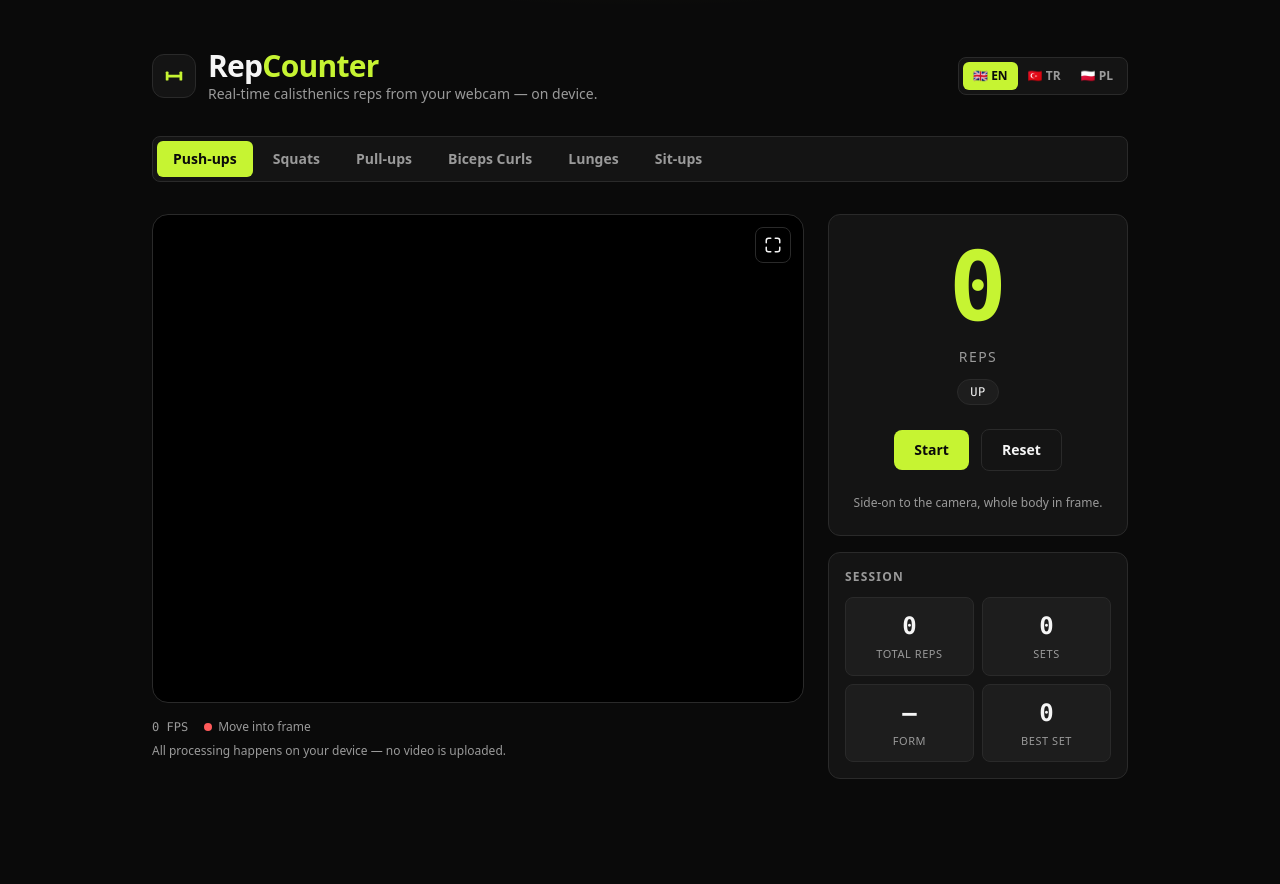
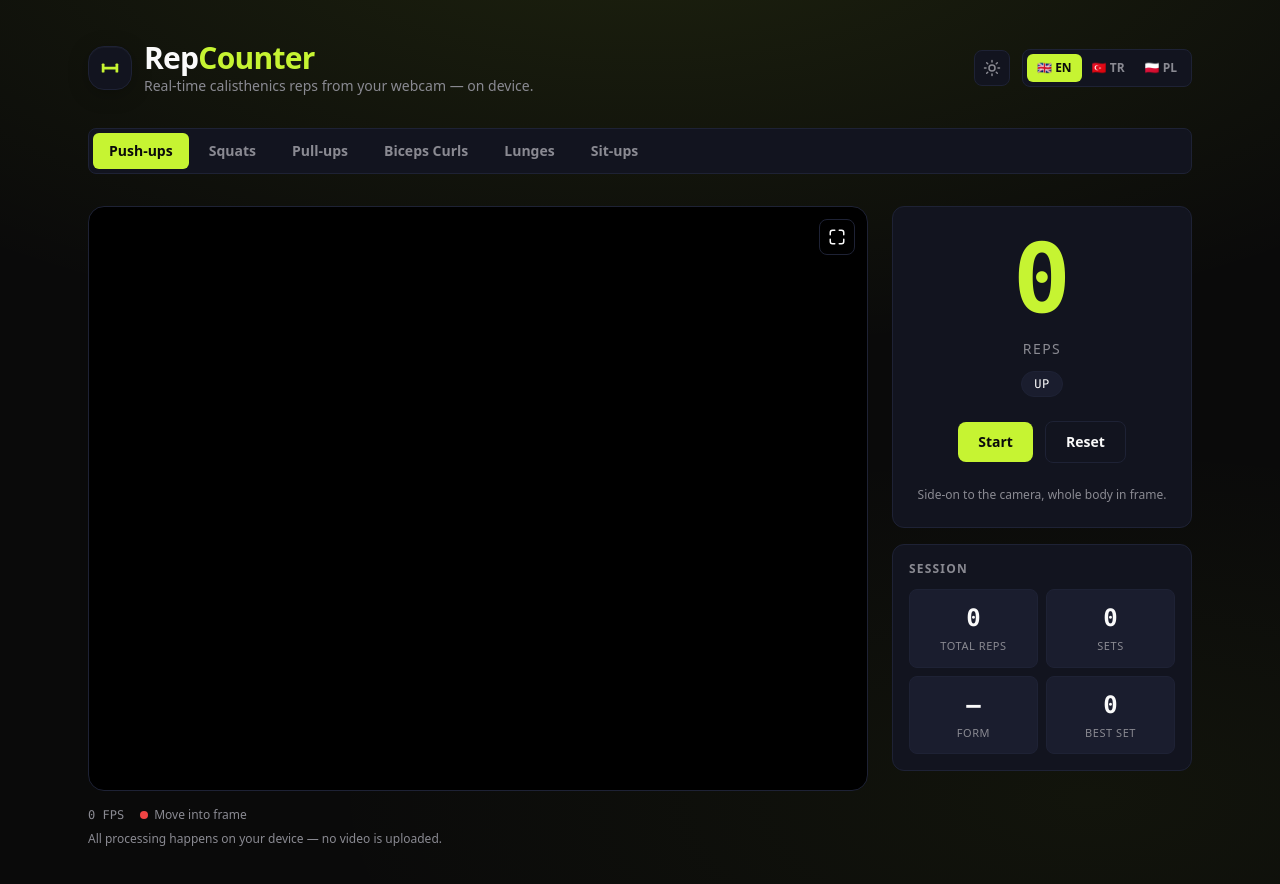
Before and after one commit to Sm3th/Webcam-Repeat-Counter, a React (Vite) app: page / in a window 1280 px wide. Shown: the top 884 px of the page. Before the commit the page ends 827 px from the top, so only its background shows below. Built offline with nearby package versions, Linux system fonts and the light colour scheme.

Commit message:
perf+design: lazy-load TensorFlow + FitTrack-aligned theme tokens, light mode, host chrome

```diff
--- a/src/app/App.tsx
+++ b/src/app/App.tsx
@@ -25,28 +25,24 @@ const EXERCISE_LIST = Object.values(EXERCISES);
 export function App() {
   const [exercise, setExercise] = useState<ExerciseConfig>(EXERCISES.pushup);
   const [lang, setLang] = useState<Lang>('en');
+  const [light, setLight] = useState(false);
   const labels = PACKS[lang];
 
   // Standalone persistence: completed sets land in localStorage.
   const sink = useMemo(() => createLocalStorageSink(), []);
 
   return (
-    <div className="rc-theme-standalone relative min-h-full overflow-hidden bg-bg text-text">
-      {/* Decorative lime glow behind the header. */}
-      <div
-        aria-hidden="true"
-        className="pointer-events-none absolute inset-x-0 -top-32 h-80"
-        style={{
-          background:
-            'radial-gradient(60% 60% at 50% 0%, rgba(198,244,50,0.14), transparent 70%)',
-        }}
-      />
-      <div className="relative mx-auto flex max-w-5xl flex-col gap-8 px-4 py-8 sm:px-6 sm:py-12">
+    <div
+      className={`rc-theme-standalone rc-hero relative min-h-full bg-bg text-text ${
+        light ? 'light' : ''
+      }`}
+    >
+      <div className="relative mx-auto flex max-w-6xl flex-col gap-8 px-4 py-6 md:px-6 md:py-10">
         <header className="flex flex-wrap items-center justify-between gap-4">
           <div className="flex items-center gap-3">
             <span
               aria-hidden="true"
-              className="grid h-11 w-11 place-items-center rounded-xl border border-border bg-surface text-accent"
+              className="rc-elevated grid h-11 w-11 place-items-center rounded-2xl border border-border bg-surface text-accent"
             >
               <svg width="22" height="22" viewBox="0 0 24 24" fill="currentColor">
                 <rect x="5" y="10.5" width="14" height="3" rx="1" />
@@ -55,7 +51,7 @@ export function App() {
               </svg>
             </span>
             <div>
-              <h1 className="text-2xl font-bold tracking-tight sm:text-3xl">
+              <h1 className="text-2xl font-black tracking-tight sm:text-3xl">
                 Rep<span className="text-accent">Counter</span>
               </h1>
               <p className="text-sm text-text-dim">
@@ -63,8 +59,36 @@ export function App() {
               </p>
             </div>
           </div>
+
           <div className="flex items-center gap-3">
             <InstallButton label={labels.install} />
+
+            <button
+              type="button"
+              onClick={() => setLight((v) => !v)}
+              aria-label="Toggle light / dark theme"
+              aria-pressed={light}
+              className="grid h-9 w-9 place-items-center rounded-lg border border-border bg-surface text-text-dim transition-colors hover:text-accent"
+            >
+              {light ? (
+                <svg width="18" height="18" viewBox="0 0 24 24" fill="none" aria-hidden="true">
+                  <path
+                    d="M21 12.8A9 9 0 1 1 11.2 3a7 7 0 0 0 9.8 9.8Z"
+                    stroke="currentColor"
+                    strokeWidth="2"
+                    strokeLinejoin="round"
+                  />
+                </svg>
+              ) : (
+                <svg width="18" height="18" viewBox="0 0 24 24" fill="none" aria-hidden="true">
+                  <g stroke="currentColor" strokeWidth="2" strokeLinecap="round">
+                    <circle cx="12" cy="12" r="4" />
+                    <path d="M12 2v2M12 20v2M2 12h2M20 12h2M4.9 4.9l1.4 1.4M17.7 17.7l1.4 1.4M19.1 4.9l-1.4 1.4M6.3 17.7l-1.4 1.4" />
+                  </g>
+                </svg>
+              )}
+            </button>
+
             <div
               role="radiogroup"
               aria-label="Language"
@@ -78,7 +102,9 @@ export function App() {
                   aria-checked={lang === l.code}
                   onClick={() => setLang(l.code)}
                   className={`rounded-md px-2.5 py-1.5 text-xs font-semibold transition-colors ${
-                    lang === l.code ? 'bg-accent text-bg' : 'text-text-dim hover:text-text'
+                    lang === l.code
+                      ? 'bg-accent text-accent-ink'
+                      : 'text-text-dim hover:text-text'
                   }`}
                 >
                   <span aria-hidden="true">{l.flag}</span> {l.label}
--- a/src/features/rep-counter/RepCounter.tsx
+++ b/src/features/rep-counter/RepCounter.tsx
@@ -226,7 +226,7 @@ export function RepCounter({
     return null;
   }, [cameraStatus, detectorStatus]);
 
-  const rootClass = theme === 'standalone' ? 'rc-theme-standalone' : '';
+  const rootClass = theme === 'standalone' ? 'rc-theme-standalone' : 'rc-theme-inherit';
   const exerciseName = labels.exercises[exercise.id] ?? exercise.label;
 
   // Live session totals = finalized sets + the in-progress set.
--- /dev/null
+++ b/src/features/rep-counter/hooks/loadDetector.ts
@@ -0,0 +1,30 @@
+import type { PoseDetector } from '@tensorflow-models/pose-detection';
+
+export type MoveNetModelType = 'lightning' | 'thunder';
+
+/**
+ * Dynamically imports TensorFlow.js + the pose model so they land in their own
+ * lazily-loaded chunk instead of the app shell. The first call triggers the
+ * download; afterwards the chunk (and, via the PWA cache, the model weights) are
+ * cached. Keeping the imports inside the function is what splits the ~1.9 MB of TF
+ * out of the initial bundle.
+ */
+export async function createMoveNetDetector(
+  model: MoveNetModelType,
+): Promise<PoseDetector> {
+  const tf = await import('@tensorflow/tfjs-core');
+  await import('@tensorflow/tfjs-backend-webgl');
+  const poseDetection = await import('@tensorflow-models/pose-detection');
+
+  await tf.setBackend('webgl');
+  await tf.ready();
+
+  const modelType =
+    model === 'thunder'
+      ? poseDetection.movenet.modelType.SINGLEPOSE_THUNDER
+      : poseDetection.movenet.modelType.SINGLEPOSE_LIGHTNING;
+
+  return poseDetection.createDetector(poseDetection.SupportedModels.MoveNet, {
+    modelType,
+  });
+}
--- a/src/features/rep-counter/hooks/usePoseDetector.ts
+++ b/src/features/rep-counter/hooks/usePoseDetector.ts
@@ -1,8 +1,7 @@
 import { useEffect, useRef, useState } from 'react';
-import * as tf from '@tensorflow/tfjs-core';
-import '@tensorflow/tfjs-backend-webgl';
-import * as poseDetection from '@tensorflow-models/pose-detection';
+import type { PoseDetector, Pose } from '@tensorflow-models/pose-detection';
 import type { Keypoint, KeypointName } from '../engine/types';
+import { createMoveNetDetector, type MoveNetModelType } from './loadDetector';
 
 export type DetectorStatus = 'idle' | 'loading' | 'ready' | 'error';
 
@@ -15,6 +14,8 @@ interface UsePoseDetectorArgs {
   videoRef: React.RefObject<HTMLVideoElement>;
   /** Run detection only while true (e.g. camera ready). */
   enabled: boolean;
+  /** MoveNet variant: 'lightning' (fast) or 'thunder' (accurate). */
+  modelType?: MoveNetModelType;
   /** Called once per processed frame with raw (un-mirrored) keypoints. */
   onFrame: (frame: PoseFrame) => void;
 }
@@ -22,7 +23,12 @@ interface UsePoseDetectorArgs {
 const TARGET_FPS = 30;
 const FRAME_INTERVAL = 1000 / TARGET_FPS;
 
-export function usePoseDetector({ videoRef, enabled, onFrame }: UsePoseDetectorArgs): {
+export function usePoseDetector({
+  videoRef,
+  enabled,
+  modelType = 'lightning',
+  onFrame,
+}: UsePoseDetectorArgs): {
   status: DetectorStatus;
   retry: () => void;
 } {
@@ -43,7 +49,7 @@ export function usePoseDetector({ videoRef, enabled, onFrame }: UsePoseDetectorA
     // a single isActive flag gates every async continuation and the rAF loop.
     let isActive = true;
     let rafId = 0;
-    let detector: poseDetection.PoseDetector | null = null;
+    let detector: PoseDetector | null = null;
     let lastFrameTime = 0;
     let fpsEma: number | null = null;
     let lastTimestamp = performance.now();
@@ -71,7 +77,7 @@ export function usePoseDetector({ videoRef, enabled, onFrame }: UsePoseDetectorA
       const video = videoRef.current;
       if (!video || video.readyState < 2 || video.videoWidth === 0) return;
 
-      let poses: poseDetection.Pose[];
+      let poses: Pose[];
       try {
         poses = await detector.estimatePoses(video, { flipHorizontal: false });
       } catch {
@@ -105,12 +111,7 @@ export function usePoseDetector({ videoRef, enabled, onFrame }: UsePoseDetectorA
     (async () => {
       setStatus('loading');
       try {
-        await tf.setBackend('webgl');
-        await tf.ready();
-        const created = await poseDetection.createDetector(
-          poseDetection.SupportedModels.MoveNet,
-          { modelType: poseDetection.movenet.modelType.SINGLEPOSE_LIGHTNING },
-        );
+        const created = await createMoveNetDetector(modelType);
         if (!isActive) {
           created.dispose();
           return;
@@ -130,7 +131,7 @@ export function usePoseDetector({ videoRef, enabled, onFrame }: UsePoseDetectorA
       detector?.dispose();
       detector = null;
     };
-  }, [enabled, videoRef, retryToken]);
+  }, [enabled, videoRef, retryToken, modelType]);
 
   return { status, retry: () => setRetryToken((n) => n + 1) };
 }
--- a/src/features/rep-counter/ui/Controls.tsx
+++ b/src/features/rep-counter/ui/Controls.tsx
@@ -13,7 +13,7 @@ export function Controls({ running, onToggle, onReset, labels }: ControlsProps)
       <button
         type="button"
         onClick={onToggle}
-        className="rounded-lg bg-accent px-5 py-2.5 text-sm font-bold text-bg transition-colors hover:bg-accent-dim"
+        className="rounded-lg bg-accent px-5 py-2.5 text-sm font-bold text-accent-ink transition-colors hover:bg-accent-dim"
       >
         {running ? labels.stop : labels.start}
       </button>
--- a/src/features/rep-counter/ui/ErrorPanel.tsx
+++ b/src/features/rep-counter/ui/ErrorPanel.tsx
@@ -24,7 +24,7 @@ export function ErrorPanel({ kind, onRetry, labels }: ErrorPanelProps) {
       <button
         type="button"
         onClick={onRetry}
-        className="rounded-lg bg-accent px-5 py-2.5 text-sm font-bold text-bg transition-colors hover:bg-accent-dim"
+        className="rounded-lg bg-accent px-5 py-2.5 text-sm font-bold text-accent-ink transition-colors hover:bg-accent-dim"
       >
         {labels.errors.retry}
       </button>
--- a/src/features/rep-counter/ui/ExercisePicker.tsx
+++ b/src/features/rep-counter/ui/ExercisePicker.tsx
@@ -35,7 +35,7 @@ export function ExercisePicker({
             onClick={() => onSelect(ex)}
             className={`rounded-md px-4 py-2 text-sm font-semibold transition-colors disabled:opacity-50 ${
               selected
-                ? 'bg-accent text-bg'
+                ? 'bg-accent text-accent-ink'
                 : 'text-text-dim hover:text-text'
             }`}
           >
--- a/src/index.css
+++ b/src/index.css
@@ -3,28 +3,66 @@
 @tailwind utilities;
 
 /*
- * "Athletic Minimalism" design tokens.
+ * "Athletic Minimalism" design tokens — aligned with FitTrack Pro.
  *
- * The feature module reads these CSS variables and NEVER hardcodes hex. The
- * standalone host applies them via the `.rc-theme-standalone` class (set when
- * <RepCounter theme="standalone" />). When embedded with theme="inherit", the
- * feature defines none of these, so the host's own theme drives the colors.
+ * The feature reads a small set of semantic vars (via tailwind.config.js) and
+ * NEVER hardcodes hex. Two themes feed those vars:
+ *
+ *  - theme="standalone" (.rc-theme-standalone): FitTrack's *literal* token values,
+ *    so this demo looks identical to a FitTrack page. Supports a `.light` variant.
+ *  - theme="inherit"   (.rc-theme-inherit): the vars are bridged FROM FitTrack's
+ *    own token names (--p-500, --surface-0, --text-primary, …) with fallbacks, so
+ *    when embedded in FitTrack the host's live theme (incl. light mode) drives it
+ *    with zero host wiring.
  */
 .rc-theme-standalone {
-  --bg: #0a0a0a;
-  --surface: #141414;
-  --surface-2: #1d1d1d;
-  --border: #2a2a2a;
-  --text: #f5f5f5;
-  --text-dim: #9a9a9a;
+  --bg: #0a0a0b;
+  --surface: #12141f;
+  --surface-2: #1a1d2e;
+  --border: #1e2235;
+  --text: #fafafa;
+  --text-dim: #8a8a92;
   --accent: #c6f432;
-  --accent-dim: #9bbf1f;
-  --danger: #ff5a5a;
-  --good: #4ade80;
+  --accent-dim: #a8d128;
+  --accent-ink: #0a0a0b;
+  --danger: #ef4444;
+  --good: #10b981;
+}
+
+.rc-theme-standalone.light {
+  --bg: #fafaf9;
+  --surface: #ffffff;
+  --surface-2: #f5f5f4;
+  --border: rgba(0, 0, 0, 0.1);
+  --text: #0a0a0b;
+  --text-dim: #6a6a72;
+  --accent: #c6f432;
+  --accent-dim: #a8d128;
+  --accent-ink: #0a0a0b;
+  --danger: #dc2626;
+  --good: #059669;
+}
+
+.rc-theme-inherit {
+  --bg: var(--surface-0, #0a0a0b);
+  --surface: var(--surface-1, #131316);
+  --surface-2: var(--surface-3, #232327);
+  --border: var(--border-default, rgba(255, 255, 255, 0.1));
+  --text: var(--text-primary, #fafafa);
+  --text-dim: var(--text-tertiary, #8a8a92);
+  --accent: var(--p-500, #c6f432);
+  --accent-dim: var(--p-600, #a8d128);
+  --accent-ink: var(--text-on-accent, #0a0a0b);
+  --danger: #ef4444;
+  --good: #10b981;
 }
 
 :root {
   color-scheme: dark;
+}
+
+.rc-theme-standalone.light {
+  color-scheme: light;
 }
 
 html,
@@ -45,6 +83,34 @@ body {
 :focus-visible {
   outline: 2px solid var(--accent, #c6f432);
   outline-offset: 2px;
+}
+
+/* ── FitTrack-style host chrome (standalone host layer only) ───────── */
+.rc-hero {
+  background:
+    radial-gradient(ellipse 80% 50% at 50% -10%, rgba(198, 244, 50, 0.1), transparent),
+    radial-gradient(ellipse 60% 40% at 85% 90%, rgba(168, 209, 40, 0.05), transparent);
+}
+
+/* Elevated card matching FitTrack's .card dark shadow. */
+.rc-elevated {
+  box-shadow:
+    0 1px 0 rgba(255, 255, 255, 0.03) inset,
+    0 4px 20px rgba(0, 0, 0, 0.25);
+}
+.rc-theme-standalone.light .rc-elevated {
+  box-shadow:
+    0 1px 3px rgba(0, 0, 0, 0.06),
+    0 4px 16px rgba(0, 0, 0, 0.04);
+}
+
+/* Lime gradient primary button, à la FitTrack .btn-primary. */
+.rc-btn-primary {
+  background: linear-gradient(135deg, var(--accent), var(--accent-dim));
+  color: var(--accent-ink);
+  box-shadow:
+    0 4px 14px rgba(198, 244, 50, 0.25),
+    0 1px 3px rgba(0, 0, 0, 0.1);
 }
 
 /* Fullscreen camera stage fills the screen without distorting (canvas letterboxes). */
--- a/tailwind.config.js
+++ b/tailwind.config.js
@@ -12,6 +12,7 @@ export default {
         'text-dim': 'var(--text-dim)',
         accent: 'var(--accent)',
         'accent-dim': 'var(--accent-dim)',
+        'accent-ink': 'var(--accent-ink)',
         danger: 'var(--danger)',
         good: 'var(--good)',
       },
--- a/vite.config.ts
+++ b/vite.config.ts
@@ -52,6 +52,12 @@ export default defineConfig({
       },
     }),
   ],
+  build: {
+    // TensorFlow.js is intentionally code-split into its own lazily-loaded chunks
+    // (see hooks/loadDetector.ts); they're large by nature and never block the
+    // app shell, so raise the warning threshold above them.
+    chunkSizeWarningLimit: 900,
+  },
   test: {
     environment: 'jsdom',
     globals: true,
```
